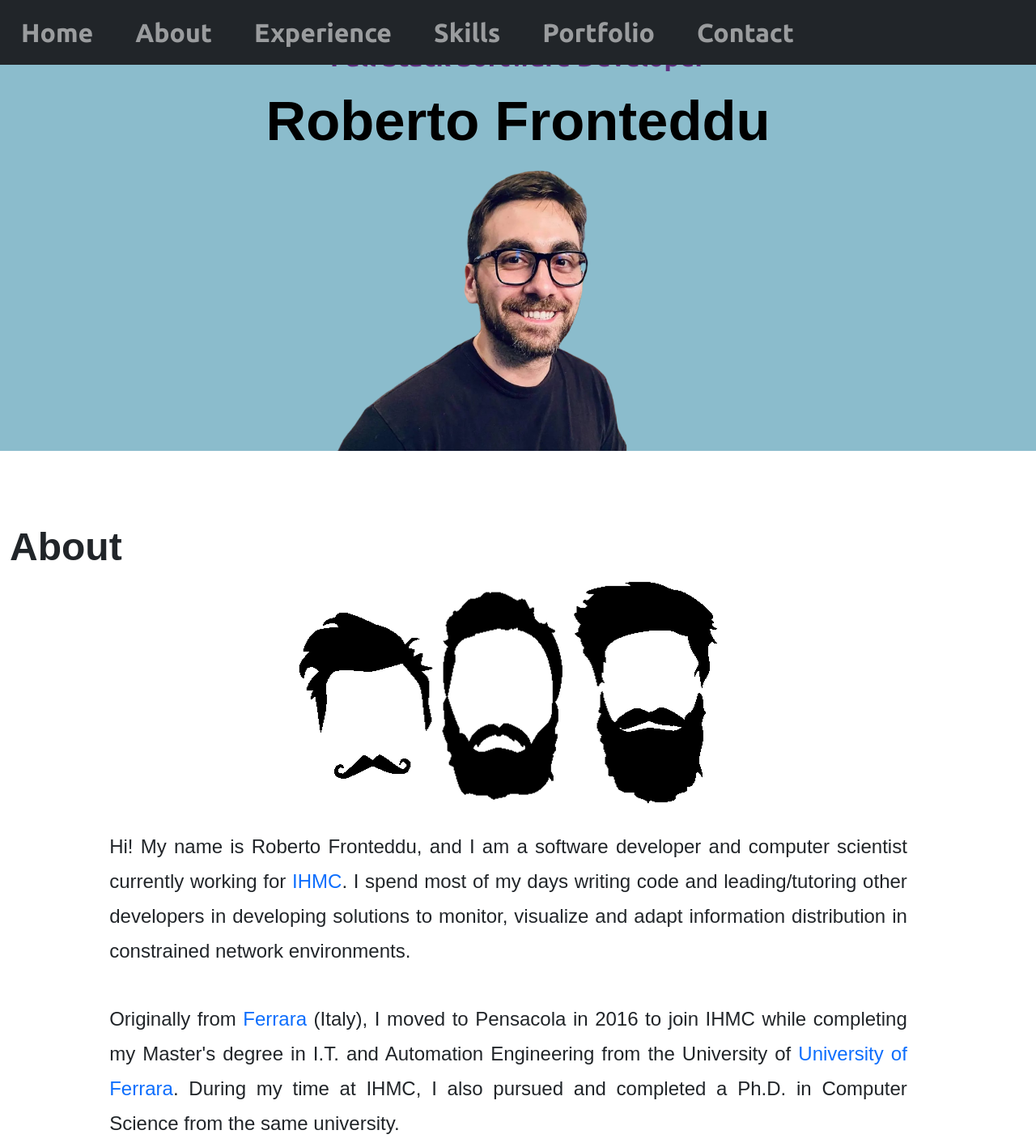
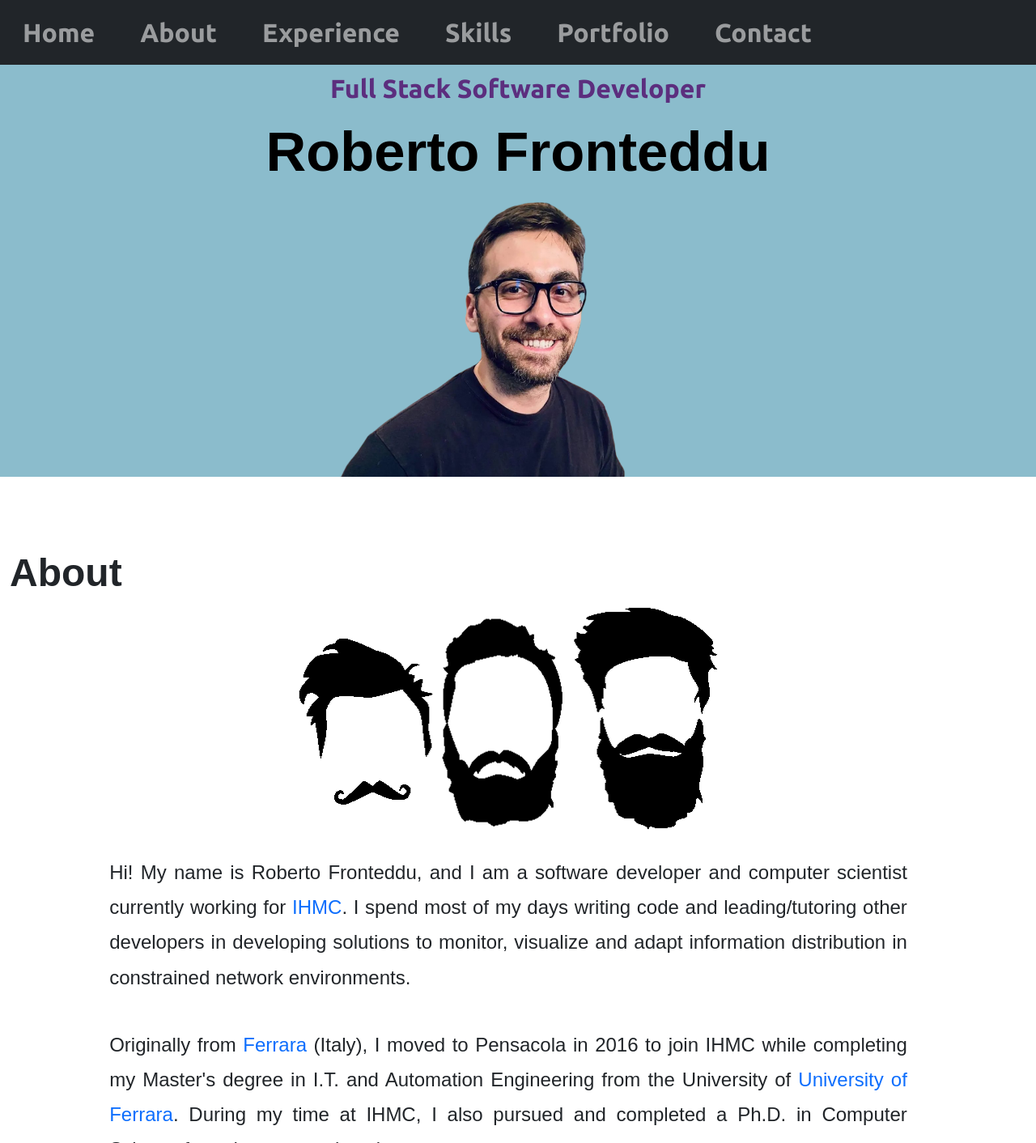
Before and after one commit to rFronteddu/cv, a plain HTML site: page index.html in a window 1280 px wide. Shown: the top 1412 px of the page at 81% size. Drawn offline with nearby package versions, Linux system fonts and the light colour scheme.

Commit message:
refactor

```diff
--- a/css/styles.css
+++ b/css/styles.css
@@ -1,3 +1,23 @@
+h1, h2, h3, h4, h5, h6, p {
+    font-family: 'Montserrat-Bold', sans-serif;
+}
+
+h2 {
+    font-weight: 900;
+}
+
+h3 {
+    font-weight: 700;
+}
+
+p {
+    font-size: 1.5rem;
+}
+
+a {
+    text-decoration: unset;
+}
+
 
 body {
     text-align: center;
@@ -11,7 +31,7 @@ body {
     font-weight: bold;
 }
 .nav-item {
-    padding: 0 18px;
+    padding: 0 20px;
 }
 
 /* HOME-SECTION */
@@ -27,9 +47,8 @@ body {
 
 .doc-subtitle {
     font-family: 'Ubuntu', sans-serif;
-    font-size: 2remm;
+    font-size: 2rem;
     color: #5C2E7E;
-    padding-top: 4%;
 }
 .doc-title {
     color: #000000;
@@ -46,7 +65,7 @@ body {
 }
 
 .section-subtitle {
-    margin-top: 20px;
+    margin-top: 40px;
     margin-bottom: 0;
     font-size: 3rem;
 }
@@ -59,6 +78,10 @@ body {
 }
 
 /* BIO SECTION */
+/* .bio-section {
+    margin-top: 90px;
+} */
+
 .bio-img {
     padding-bottom: 20px;
 }
@@ -158,26 +181,6 @@ ont-family: 'Ubuntu', sans-serif; */
     height: 64px;
 }
 
-#about, #experience, #skills, #portfolio  {
+#home, #about, #experience, #skills, #portfolio  {
     padding-top: 90px;
 }
-
-h1, h2, h3, h4, h5, h6, p {
-    font-family: 'Montserrat-Bold', sans-serif;
-}
-
-h2 {
-    font-weight: 900;
-}
-
-h3 {
-    font-weight: 700;
-}
-
-p {
-    font-size: 1.5rem;
-}
-
-a {
-    text-decoration: unset;
-}
--- a/index.html
+++ b/index.html
@@ -61,7 +61,7 @@
 
     <!-- HOME SECTION -->
     <section id="home" class="home-section">
-        <div container-fluid">
+        <div class="container-fluid">
             <h2 class="doc-subtitle">Full Stack Software Developer</h2>
             <h1 class="doc-title"">Roberto Fronteddu</h1>
             <img class=" profile-pic" src="images/profile-pic6.png">
```
